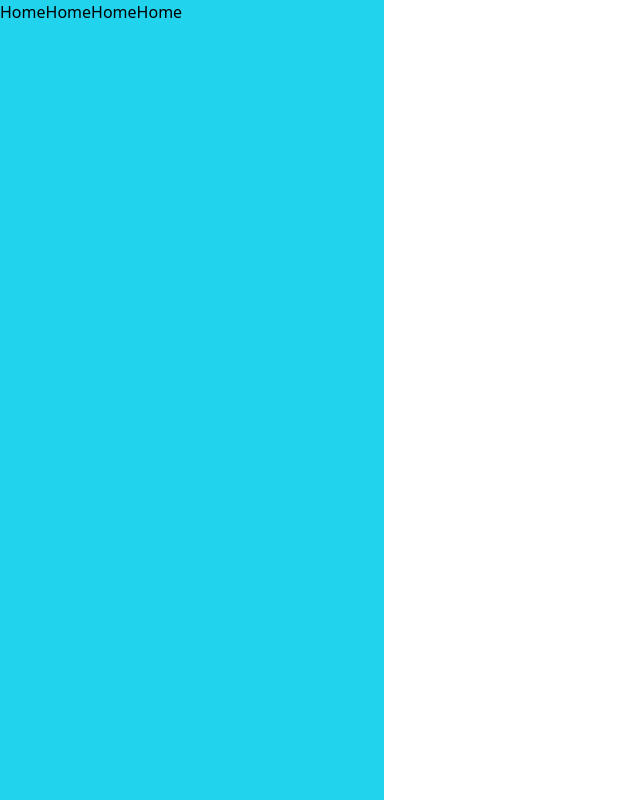
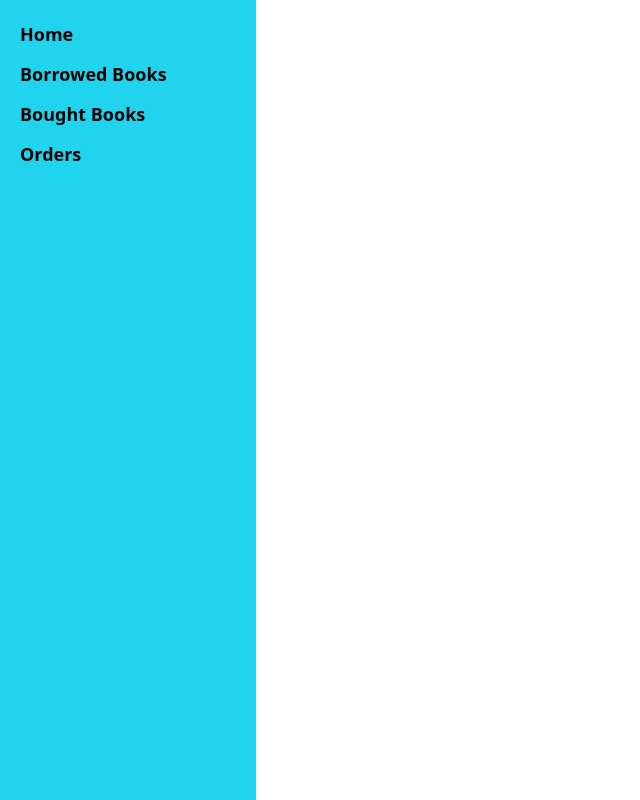
Before and after one commit to Shaon22/bornodhara-bookshop, a React (Vite) app: page /dashboard in a window 1280 px wide. Shown: the whole page, without its empty margins (0-640 px from the left). Built offline with nearby package versions, Linux system fonts and the light colour scheme; no server answers.

Commit message:
added some routes in dashboard  layout

```diff
--- /dev/null
+++ b/src/Dashboard/UserDashboard/Borrowed.jsx
@@ -0,0 +1,10 @@
+
+const Borrowed = () => {
+    return (
+        <div>
+           borrowed
+        </div>
+    );
+};
+
+export default Borrowed;
--- /dev/null
+++ b/src/Dashboard/UserDashboard/Bought.jsx
@@ -0,0 +1,10 @@
+
+const Bought = () => {
+    return (
+        <div>
+            bought
+        </div>
+    );
+};
+
+export default Bought;
--- a/src/Layouts/DashboardLayout.jsx
+++ b/src/Layouts/DashboardLayout.jsx
@@ -1,12 +1,24 @@
-import { NavLink } from "react-router-dom";
+import { NavLink, Outlet } from "react-router-dom";
 
 const DashboardLayout = () => {
     return (
-        <div className="h-screen w-[30%] bg-cyan-400">
-           <NavLink to={'/'} className={({ isActive }) => (isActive ? 'text-cyan-400' : 'text-black')}>Home</NavLink>
-           <NavLink to={'/'} className={({ isActive }) => (isActive ? 'text-cyan-400' : 'text-black')}>Home</NavLink>
-           <NavLink to={'/'} className={({ isActive }) => (isActive ? 'text-cyan-400' : 'text-black')}>Home</NavLink>
-           <NavLink to={'/'} className={({ isActive }) => (isActive ? 'text-cyan-400' : 'text-black')}>Home</NavLink>
+        <div>
+            <div className="w-[20%] h-screen bg-cyan-400 list-none p-5 text-lg font-semibold space-y-3">
+            <li>
+                <NavLink to={'/'} className={({ isActive }) => (isActive ? 'text-cyan-400' : 'text-black')}>Home</NavLink>
+            </li>
+            <li>
+                <NavLink to={'/dashboard/borrowed'} className={({ isActive }) => (isActive ? 'text-white' : 'text-black')}>Borrowed Books</NavLink>
+            </li>
+            <li>
+                <NavLink to={'/bought'} className={({ isActive }) => (isActive ? 'text-cyan-400' : 'text-black')}>Bought Books</NavLink>
+            </li>
+            <li>
+                <NavLink to={'/orders'} className={({ isActive }) => (isActive ? 'text-cyan-400' : 'text-black')}>Orders</NavLink>
+            </li>
+
+        </div>
+        <Outlet></Outlet>
         </div>
     );
 };
```
Also changed, not shown: src/Routes/Routes.jsx (+8 -1 lines).
